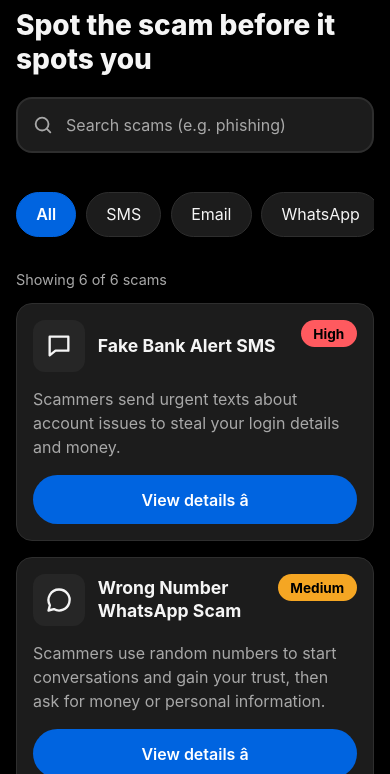
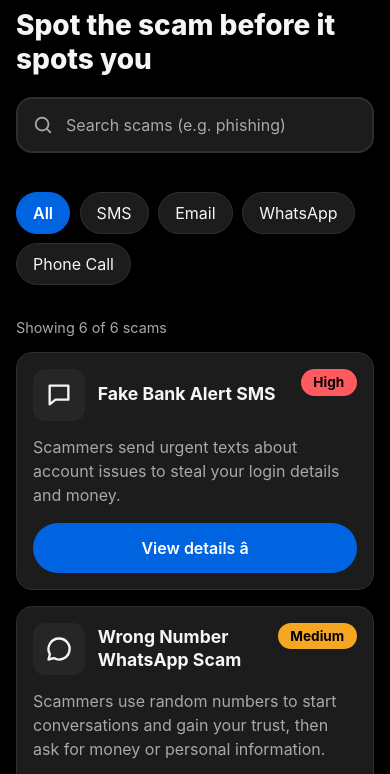
Before and after one commit to Chi-Dan-ux/scamspotter, a plain HTML site: page index.html in a window 390 px wide. Shown: the part 69-843 px from the top of the page. Drawn offline with nearby package versions, Linux system fonts and the light colour scheme.

Commit message:
Add tablet and desktop layouts and fix mobile filter chips

```diff
--- a/style.css
+++ b/style.css
@@ -98,6 +98,7 @@ input:focus-visible {
   border-radius: var(--radius);
   padding: 0.9rem 1rem 0.9rem 3rem;
   font-size: 1rem;
+  text-overflow: ellipsis;
 }
 .search-form input::placeholder { color: var(--text-muted); }
 .search-form input:focus {
@@ -116,12 +117,10 @@ input:focus-visible {
 /* Filter chips: scroll sideways on small screens */
 .filters {
   display: flex;
+  flex-wrap: wrap;
   gap: 0.6rem;
-  overflow-x: auto;
   padding-bottom: 0.5rem;
-  scrollbar-width: none;
 }
-.filters::-webkit-scrollbar { display: none; }
 
 .chip {
   flex: 0 0 auto;
@@ -129,7 +128,7 @@ input:focus-visible {
   color: var(--text);
   border: 1px solid var(--border);
   border-radius: 999px;
-  padding: 0.6rem 1.2rem;
+  padding: 0.5rem 1rem;
   font-size: 1rem;
   cursor: pointer;
 }
@@ -245,9 +244,6 @@ input:focus-visible {
   }
   .search-form { max-width: 640px; }
 
-  /* Chips wrap instead of scrolling sideways */
-  .filters { flex-wrap: wrap; overflow-x: visible; }
-
   .scam-container {
     display: grid;
     grid-template-columns: repeat(2, 1fr);
```
